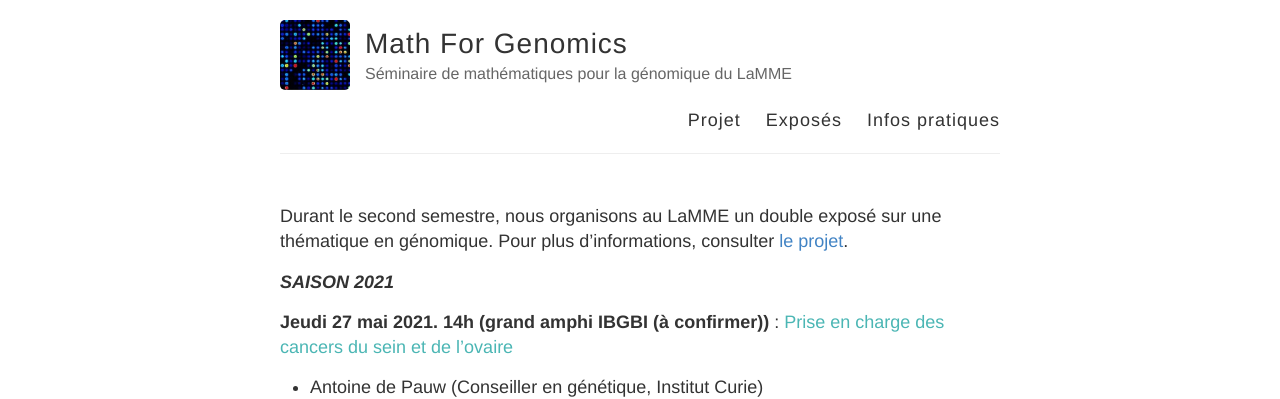
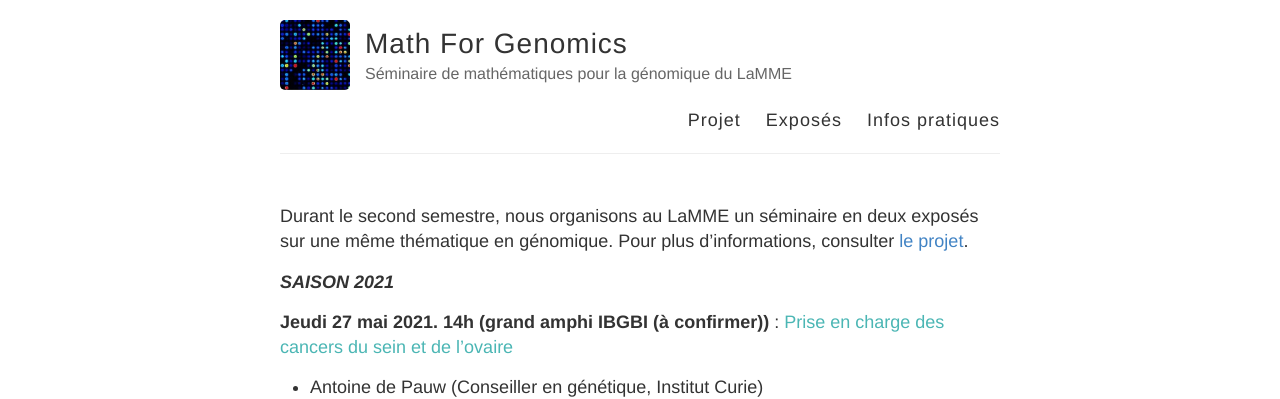
Before and after one commit to MathForGenomics/MathForGenomics.github.io, a Jekyll site: the page built from exposes.md, in a window 1280 px wide. Shown: the top 399 px of the page. Built offline with Jekyll 4.4.1, drawn with Linux system fonts in a browser that asks for light colours.

Commit message:
Update exposes.md

```diff
--- a/exposes.md
+++ b/exposes.md
@@ -4,7 +4,7 @@ title: Exposés
 permalink: /exposes/
 ---
 
-Durant le second semestre, nous organisons au LaMME un double exposé sur une thématique en génomique. Pour plus d'informations, consulter [le projet](projet.md).
+Durant le second semestre, nous organisons au LaMME un séminaire en deux exposés sur une même thématique en génomique. Pour plus d'informations, consulter [le projet](projet.md).
 
 
 ***SAISON 2021***
```
